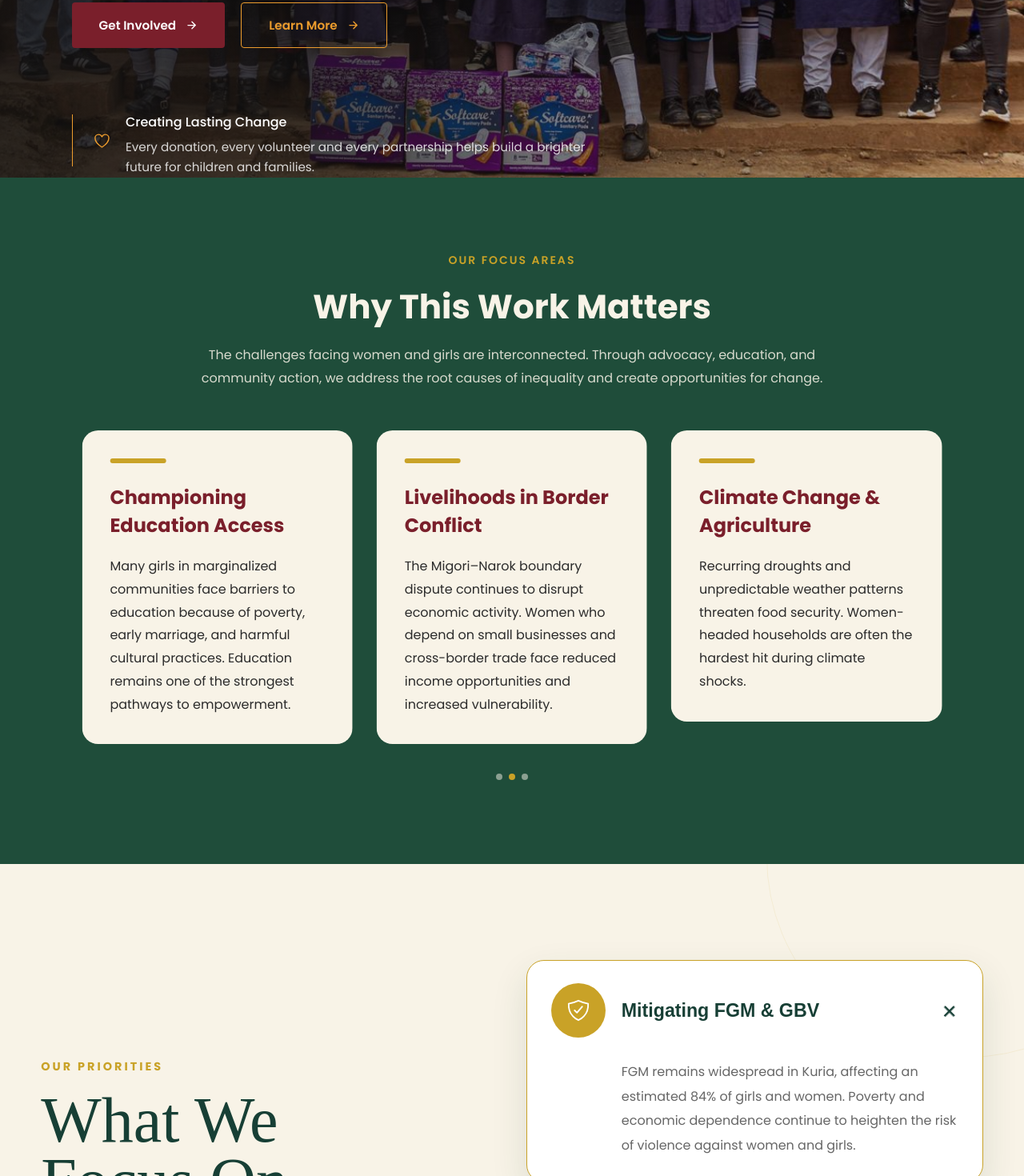
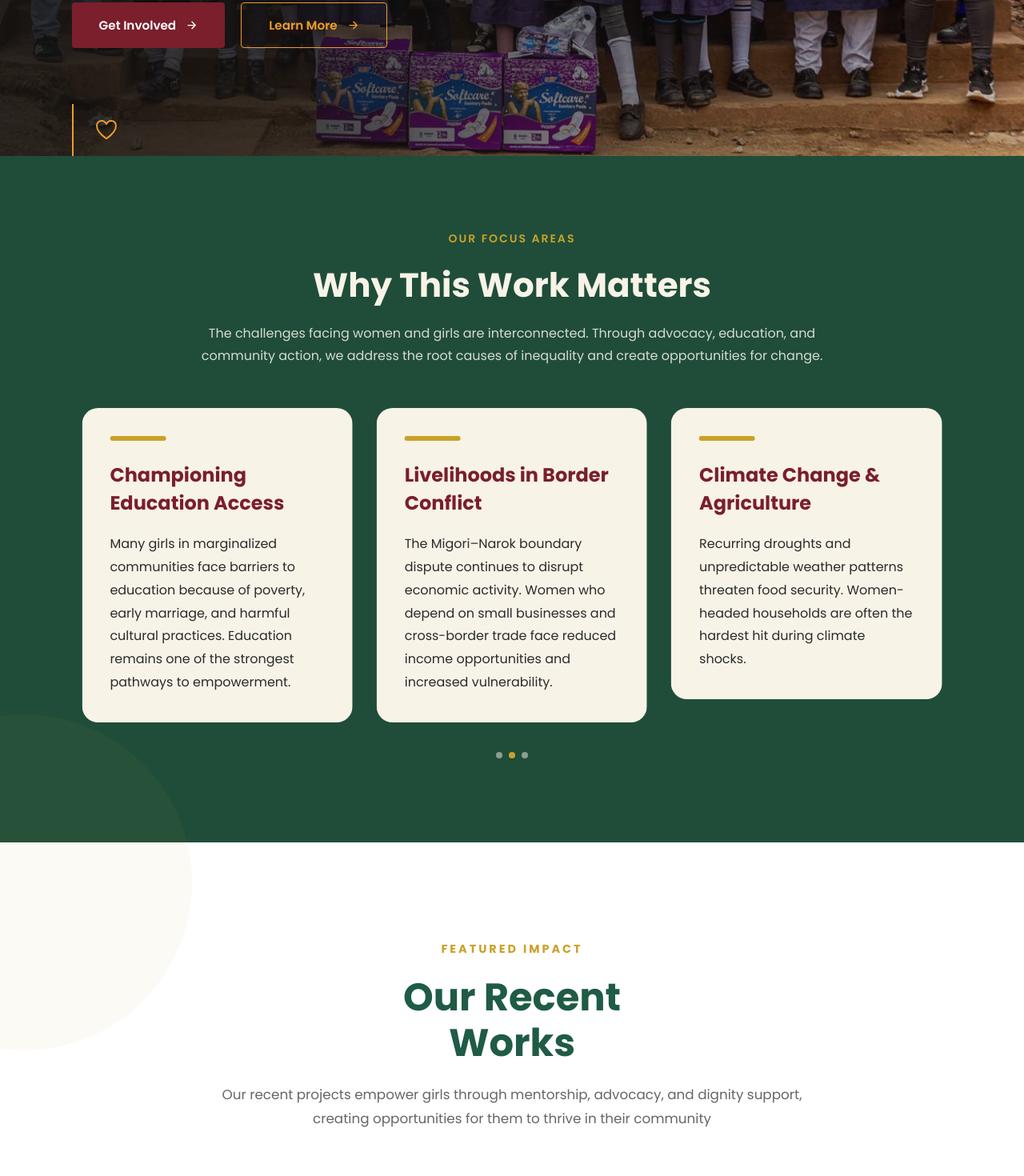
Before and after one commit to boyani-Otieno/gati-foundation, a React (Create React App) app: page / in a window 1280 px wide. Shown: the part 740-2210 px from the top of the page at 80% size. Built offline with nearby package versions, Linux system fonts and the light colour scheme.

Commit message:
minor design edits

```diff
--- a/src/components/home/Home.jsx
+++ b/src/components/home/Home.jsx
@@ -2,7 +2,7 @@ import React, { useEffect } from "react";
 import AOS from "aos";
 import "aos/dist/aos.css";
 import Awards from "./awards/Awards";
-import Featured from "./featured/Featured";
+//import Featured from "./featured/Featured";
 import Hero from "./hero/Hero";
 //import StorySection from "./story/StorySection";
 //import Price from "./price/Pricing";
@@ -25,7 +25,7 @@ const Home = () => {
       </div>
       <div data-aos="fade-right">
         <Awards />
-        <Featured />
+        {/* <Featured /> */}
       </div>
       <div data-aos="fade-left">
         <Recent />
--- a/src/components/home/hero/Hero.jsx
+++ b/src/components/home/hero/Hero.jsx
@@ -55,13 +55,13 @@ const Hero = () => {
             <div className="mrf-footer-content">
               <IoHeartOutline className="mrf-heart" />
 
-              <div>
+              {/* <div>
                 <h4>Creating Lasting Change</h4>
                 <p>
                   Every donation, every volunteer and every partnership
                   helps build a brighter future for children and families.
                 </p>
-              </div>
+              </div> */}
             </div>
 
           </div>
```
